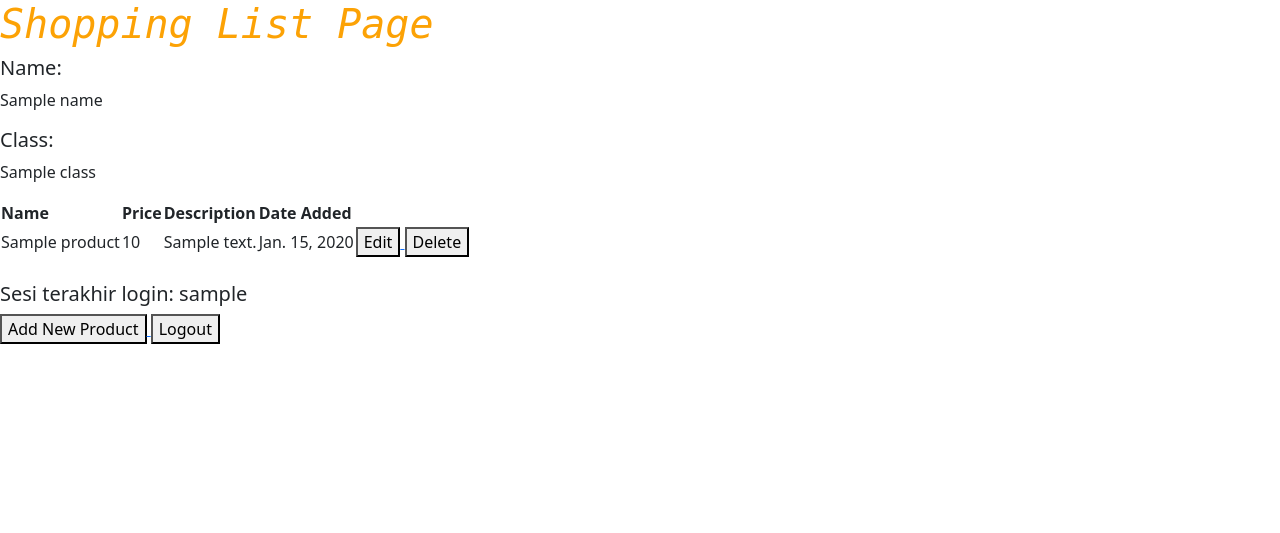
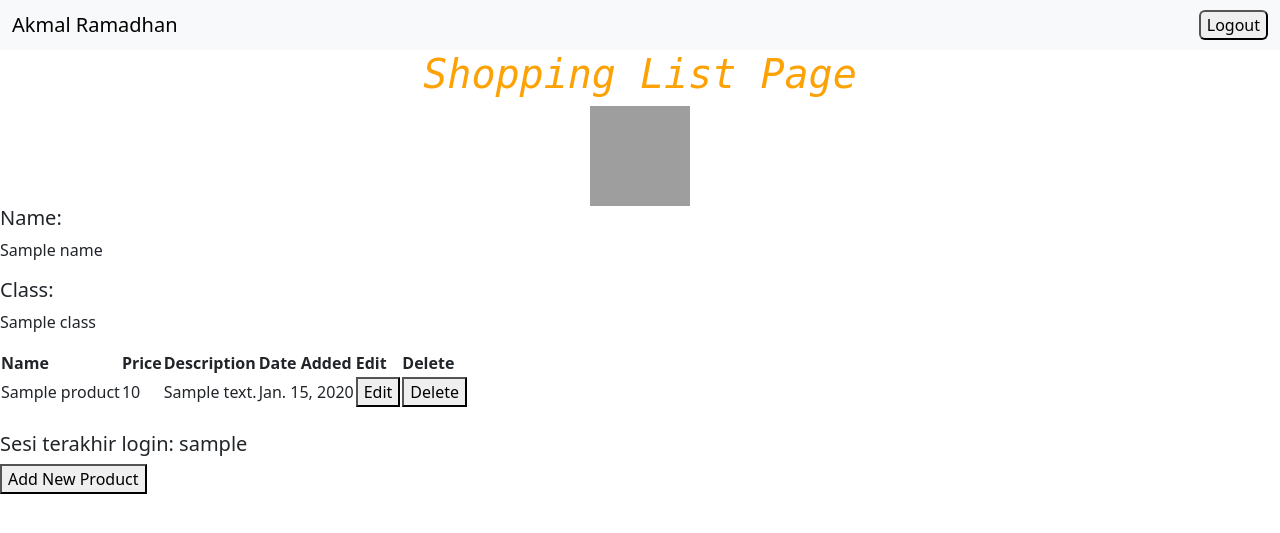
Before and after one commit to Akmal76/PBP-Tutorial-ShoppingList, a Django app: template main/templates/main.html in a window 1280 px wide. Shown: the top 533 px of the page. Run offline with Django 4.2, Linux system fonts and the light colour scheme; tables that the repository leaves empty hold one stand-in row (values such as "Sample post"); the template is opened without the code that fills it: values that come from a table or form of the project are taken from there, most other values are stand-ins (such as "Sample title", 1, 10 or a date in 2020); grey boxes are pictures that could not be loaded.

Commit message:
Mengerjakan tutorial 4

```diff
--- a/main/templates/main.html
+++ b/main/templates/main.html
@@ -2,13 +2,23 @@
 
 {% load static %}
 
-{% block meta %}
+{% block content %}
+    <nav class="navbar bg-body-tertiary">
+        <div class="container-fluid">
+            <span class="navbar-brand mb-0 h1">Akmal Ramadhan</span>
 
-{% endblock meta %}
+            <a href="{% url 'main:logout' %}">
+                <button class="button rounded">
+                    Logout
+                </button>
+            </a>
+
+        </div>
+    </nav>
 
 
-{% block content %}
-    <h1>Shopping List Page</h1>
+    <h1> <center> Shopping List Page </center> </h1>
+    <center> <img src="https://cdn-icons-png.flaticon.com/512/263/263142.png" width="100" height="100"> </center>
 
     <h5>Name:</h5>
     <p>{{name}}</p>
@@ -22,6 +32,8 @@
             <th>Price</th>
             <th>Description</th>
             <th>Date Added</th>
+            <th>Edit</th>
+            <th>Delete</th>
         </tr>
 
         {% comment %} Berikut cara memperlihatkan data produk di bawah baris ini {% endcomment %}
@@ -38,11 +50,13 @@
                             Edit
                         </button>
                     </a>
+                </td>
+                <td>
                     <a href="{% url 'main:delete_product' product.pk %}">
-                          <button>
-                              Delete
-                          </button>
-                      </a>
+                        <button>
+                            Delete
+                        </button>
+                    </a>
                 </td>
             </tr>
         {% endfor %}
@@ -58,10 +72,4 @@
         </button>
     </a>
 
-    <a href="{% url 'main:logout' %}">
-        <button>
-            Logout
-        </button>
-    </a>
-
 {% endblock content %}
```
Also changed, not shown: main/static/base.css (+4 -3 lines).
